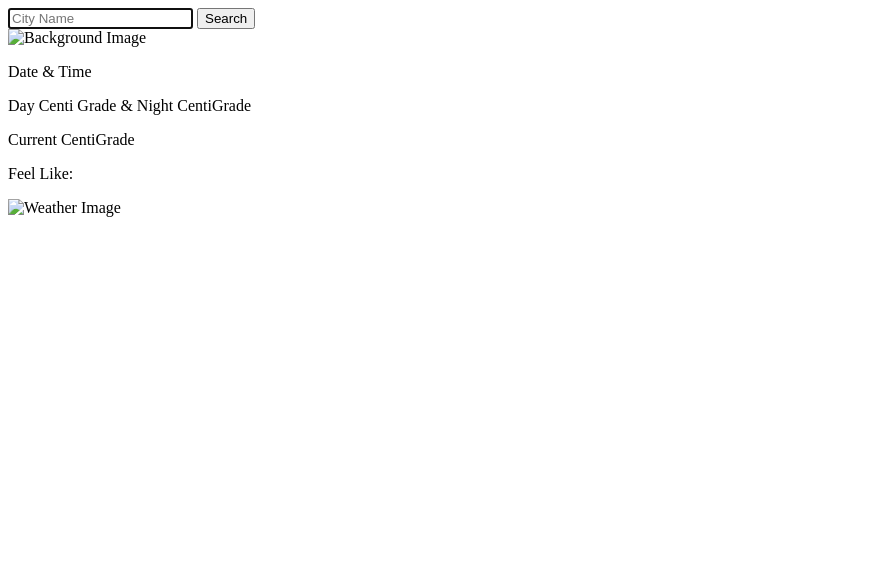
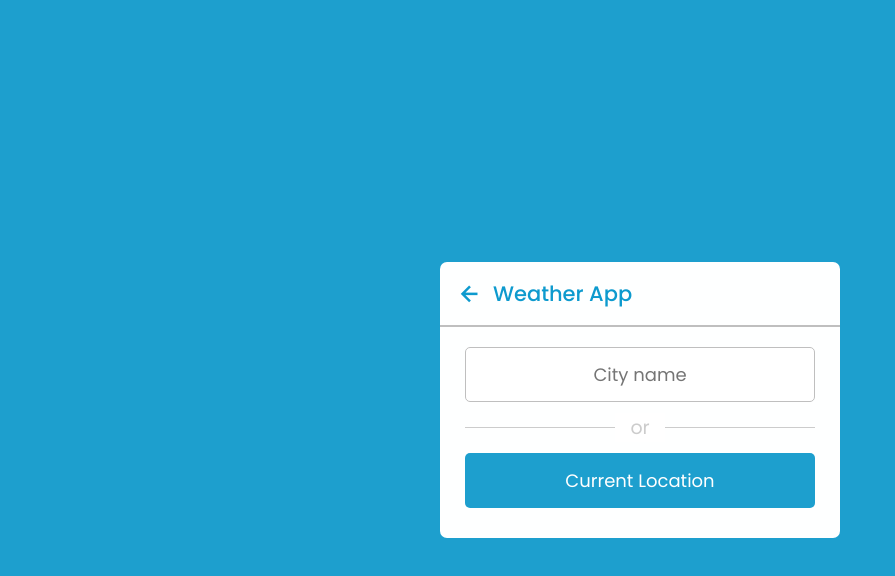
Before and after one commit to muhammadjunaidharoon/JavaScriptPractice, a plain HTML site: page WeatherApp/index.html in a window 1280 px wide. Shown: the whole page, without its empty margins (0-895 px from the left). Drawn offline with nearby package versions, Linux system fonts and the light colour scheme.

Commit message:
Weather Main Page Upload

```diff
--- a/WeatherApp/index.html
+++ b/WeatherApp/index.html
@@ -4,23 +4,61 @@
     <meta charset="UTF-8">
     <meta http-equiv="X-UA-Compatible" content="IE=edge">
     <meta name="viewport" content="width=device-width, initial-scale=1.0">
+    <link rel="stylesheet" href="style.css">
+    <link href='https://unpkg.com/boxicons@2.1.2/css/boxicons.min.css' rel='stylesheet'>
     <title>Weather App</title>
 </head>
 <body>
 
-    <form onsubmit="""; return false;" class="inputForm">
-            <input type="text" name="" id="cityName" placeholder="City Name" autofocus required>
-            <button type="submit">Search</button>
-    </form>
+    <div class="main">
+        <header><i class='bx bx-left-arrow-alt'></i>Weather App</header>
+        <section class="input-part">
+            <p class="info-txt">Please enter a valid city name</p>
+            <input type="text" placeholder="City name" name="" id="cityName" required>
+            <div class="separator"></div>
+            <button>Current Location</button>
+        </section>
 
+        <!-- <section class="weather-part">
+            <img src="./images/ThunderStorm.png" alt="Weather Icon">
+            <div class="temp">
+              <span class="numb">_</span>
+              <span class="deg">°</span>C
+            </div>
+            <div class="weather">_ _</div>
+            <div class="location">
+              <i class='bx bx-map'></i>
+              <span>_, _</span>
+            </div>
+            <div class="bottom-details">
+              <div class="column feels">
+                <i class='bx bxs-thermometer'></i>
+                <div class="details">
+                  <div class="temp">
+                    <span class="numb-2">_</span>
+                    <span class="deg">°</span>C
+                  </div>
+                  <p>Feels like</p>
+                </div>
+              </div>
+              <div class="column humidity">
+                <i class='bx bxs-droplet-half'></i>
+                <div class="details">
+                  <span>_</span>
+                  <p>Humidity</p>
+                </div>
+              </div>
+            </div>
+        </section>                 -->
+    </div>
 
-    <div class="result">
-            <div class="backImage"><img src="" alt="Background Image"> </div>
-            <p>Date & Time</p>
-            <p>Day Centi Grade & Night CentiGrade</p>
-            <p>Current CentiGrade</p>
-            <p>Feel Like:</p>
-            <p><img src="" alt="Weather Image"></p>
-    </div>
+        <!-- 891d7afbcb3bf4016229bdbf4f331e18 -->
+        <!-- <div class="result">
+                <p>Date & Time</p>
+                <p>Day Centi Grade & Night CentiGrade</p>
+                <p>Current CentiGrade</p>
+                <p>Feel Like:</p>
+                <p><img src="" alt="Weather Image"></p>
+        </div> -->
 </body>
 </html>
--- /dev/null
+++ b/WeatherApp/style.css
@@ -0,0 +1,107 @@
+@import url('https://fonts.googleapis.com/css2?family=Poppins:wght@400;500;600;700&display=swap');
+
+*{
+    margin: 0;
+    padding: 0;
+    box-sizing: border-box;
+    font-family: 'Poppins', sans-serif;
+  }
+
+body{
+    display: flex;
+    align-items: center;
+    justify-content: center;
+    min-height: 100vh;
+    background-color: rgb(29, 159, 206);
+  }
+
+  .main{
+    width: 400px;
+    border-radius: 7px;
+    background-color: rgb(254, 255, 255);
+  }
+
+  .main header{
+    display: flex;
+    align-items: center;
+    color: rgb(13, 154, 206);
+    font-size: 21px;
+    font-weight: 500;
+    padding: 16px 15px;
+    border-bottom: 2px solid #bfbfbf;
+  }
+
+  header i{
+    font-size: 30px;
+    margin-right: 8px;
+  }
+
+
+  .main .input-part{
+    margin: 20px 25px 30px;
+  }
+
+  .input-part .info-txt{
+    display: none;
+    font-size: 17px;
+    text-align: center;
+    padding: 12px 10px;
+    border-radius: 7px;
+    margin-bottom: 15px;
+}
+
+  .info-txt.error{
+    display: block;
+    color: #721c24;
+    background-color: #f8d7da;
+    border: 1px solid #f8d7da;
+  }
+
+  .info-txt.pending{
+    display: block;
+    color: #0c5460;
+    background-color: #d1ecf1;
+    border: 1px solid #bee5eb;
+  }
+
+  .input-part input, button{
+    width: 100%;
+    height: 55px;
+    border: none;
+    font-size: 18px;
+    border-radius: 5px;
+  }
+
+  .input-part input {
+    text-align: center;
+    border: 1px solid #bfbfbf;
+  }
+
+  .input-part input:is(:focus, :valid) {
+    border: 2px solid #43AFFC;
+  }
+
+  .input-part .separator{
+    display: flex;
+    align-items: center;
+    justify-content: center;
+    height: 1px;
+    width: 100%;
+    margin: 25px 0;
+    background-color: #ccc;
+  }
+
+
+  .separator::before{
+    content: "or";
+    color: #ccc;
+    background-color: #fff;
+    font-size: 19px;
+    padding: 0 15px;
+  }
+
+  .input-part button{
+    color: #fff;
+    background-color: rgb(29, 159, 206);
+
+  }
```
Also changed, not shown: WeatherApp/images/ThunderStorm.png (added), WeatherApp/images/left-arrow-alt-regular-24.png (added).
